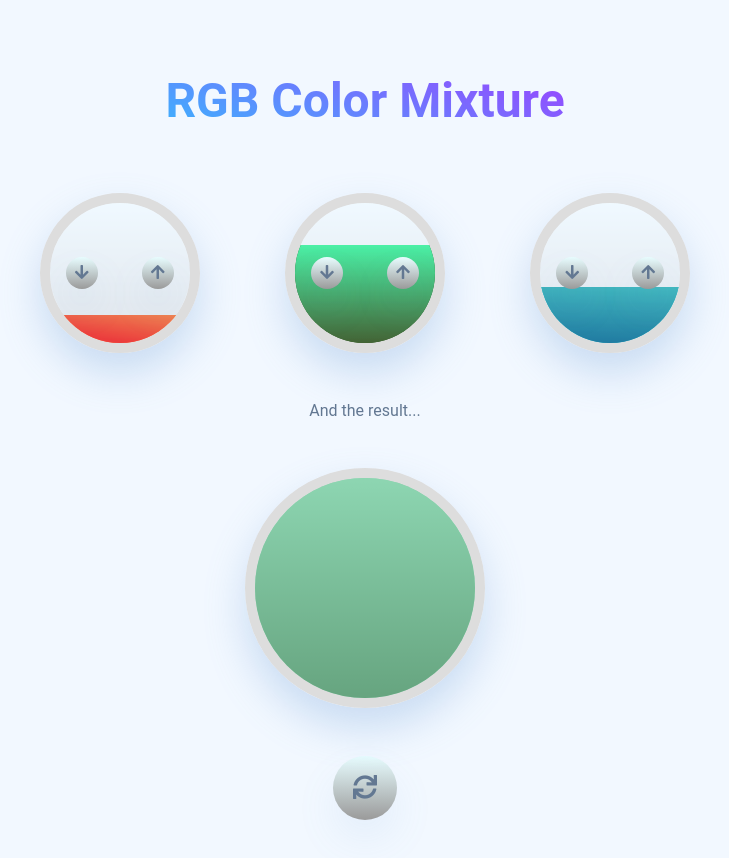
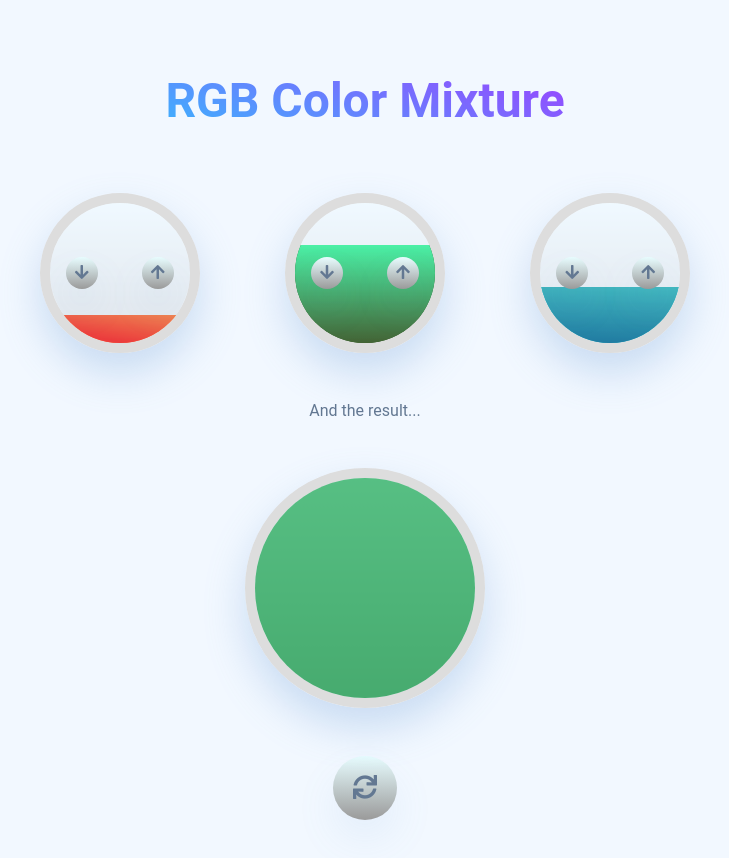
Before and after one commit to Demeqrosad/Vue-Module2-Mixture, a Vue app: page / in a window 1280 px wide. Shown: the whole page, without its empty margins (275-1004 px from the left). Built offline with nearby package versions, Linux system fonts and the light colour scheme.

Commit message:
Replace BigMixtureItem with FlaskItem

```diff
--- a/src/components/ResultBox.vue
+++ b/src/components/ResultBox.vue
@@ -6,8 +6,12 @@
       v-text="'And the result...'" />
 
     <!-- mixture effect -->
-    <big-mixture-item
-      :color="mixtureEffectFill" />
+    <flask-item
+      size="15"
+      amount="100"
+      :color="mixtureEffectFill"
+      :buttonsVisible="false"
+      style="margin: 3rem auto"/>
 
     <!-- refresh btn -->
     <button-item
@@ -21,7 +25,7 @@
 </template>
 
 <script>
-import BigMixtureItem from './BigMixtureItem'
+import FlaskItem from './shared/FlaskItem.vue'
 import ButtonItem from './shared/ButtonItem.vue'
 
 export default {
@@ -35,11 +39,11 @@ export default {
   computed: {
     mixtureEffectFill () {
       const [redCol, greenCol, blueCol] = this.mixtures.map(item => Math.floor(item.amount * 2.5))
-      return { 'background-color': `rgb(${redCol}, ${greenCol}, ${blueCol})` }
+      return `rgb(${redCol}, ${greenCol}, ${blueCol})`
     }
   },
   components: {
-    BigMixtureItem,
+    FlaskItem,
     ButtonItem
   }
 }
```
